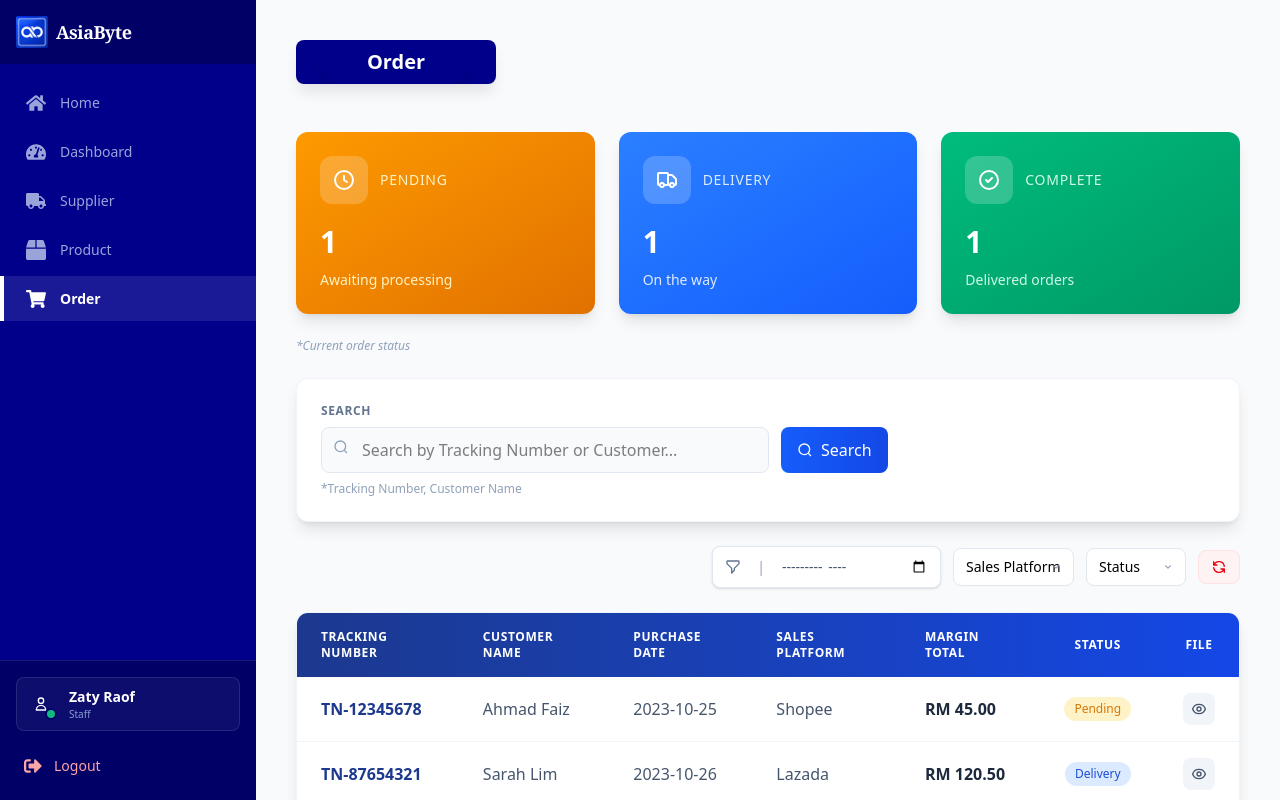
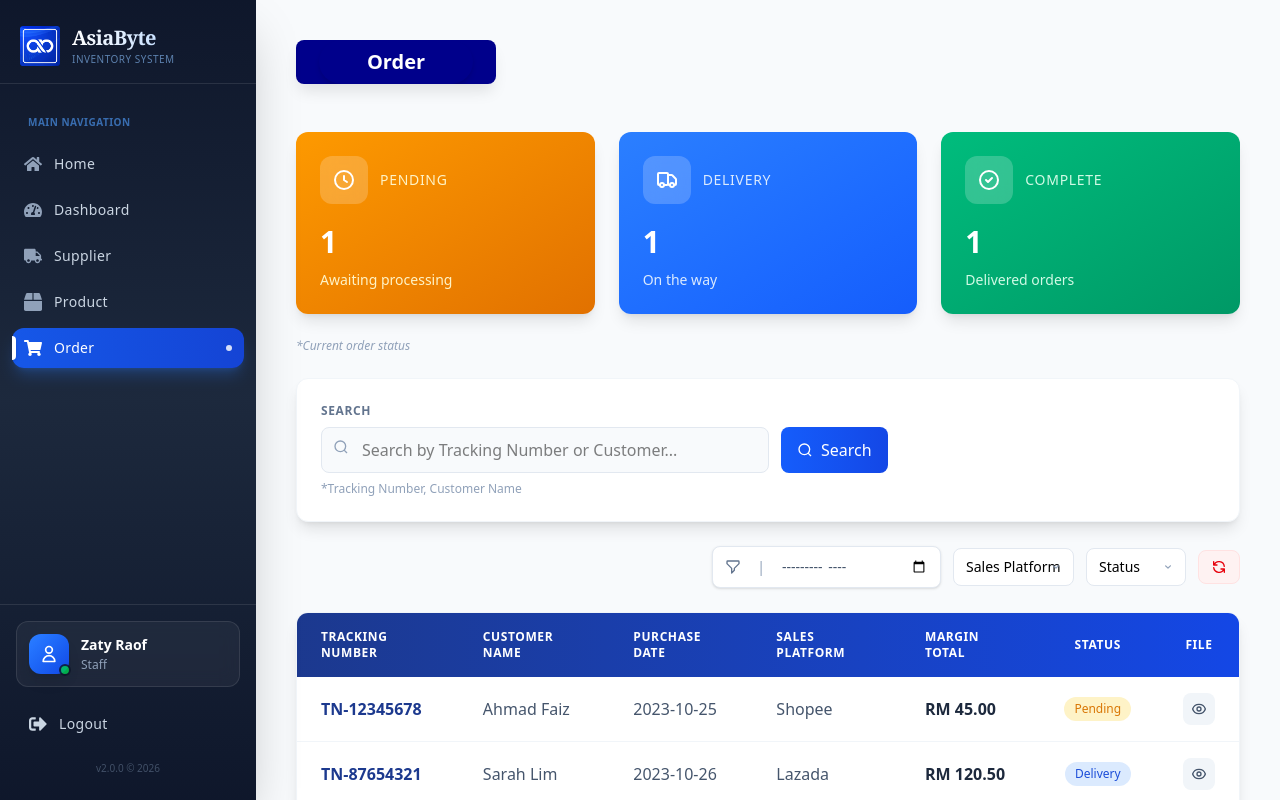
Before and after one commit to AsiabyteTech/System-Development---Inventory-System, a React app in the folder frontend/: page /order in a window 1280 px wide. Shown: the top 800 px of the page. Built offline with nearby package versions, Linux system fonts and the light colour scheme; the HTML template or start-up script is replaced by a standard one.

Commit message:
modified sidebar

```diff
--- a/frontend/src/components/Sidebar.jsx
+++ b/frontend/src/components/Sidebar.jsx
@@ -27,69 +27,139 @@ const Sidebar = () => {
   };
 
   return (
-    <div className="sidebar-container">
+    <div className="fixed left-0 top-0 h-full w-64 bg-gradient-to-b from-slate-900 via-slate-800 to-slate-900 shadow-2xl z-50 flex flex-col">
 
-      {/* Sidebar Header - Updated to match Home header design */}
-      <div className="sidebar-header">
-        <div className="sidebar-header-content group cursor-pointer">
+      {/* Sidebar Header - Modern glass effect */}
+      <div className="px-5 pt-6 pb-4 border-b border-white/10">
+        <div className="flex items-center gap-3 group cursor-pointer" onClick={() => navigate('/')}>
           <div className="relative">
             <img
               src='src/assets/Pictures/Asiabite.png'
               alt='AsiaByte Logo'
-              className='sidebar-logo group-hover:scale-105 transition-transform duration-300'
+              className='w-10 h-10 object-contain transition-all duration-300 group-hover:scale-110 group-hover:rotate-3'
             />
-            <div className="absolute -inset-1 bg-blue-600/20 rounded-xl blur-lg opacity-0 group-hover:opacity-100 transition-opacity duration-300"></div>
+            <div className="absolute -inset-2 bg-blue-500/20 rounded-full blur-xl opacity-0 group-hover:opacity-100 transition-all duration-500"></div>
           </div>
-          <span className="sidebar-brand font-serif text-white">
+          <div className="flex flex-col">
+            <span className="text-xl font-bold font-serif bg-gradient-to-r from-white to-blue-200 bg-clip-text text-transparent tracking-tight">
               AsiaByte
             </span>
+            <span className="text-[10px] text-blue-300/60 tracking-wider uppercase">Inventory System</span>
+          </div>
         </div>
       </div>
 
-      {/* Navigation Content */}
-      <div className="sidebar-nav">
-        <ul className="sidebar-menu">
+      {/* Navigation Content - Improved spacing and visual hierarchy */}
+      <div className="flex-1 overflow-y-auto overflow-x-hidden py-6">
+        <div className="px-4 mb-3">
+          <span className="text-[10px] font-semibold uppercase tracking-wider text-blue-400/60 px-3">
+            Main Navigation
+          </span>
+        </div>
+        <ul className="space-y-1.5 px-3">
           {menuItems.map((item) => (
             <li key={item.name}>
               <NavLink
                 end={item.isParent}
                 to={item.path}
                 className={({ isActive }) =>
-                  `sidebar-link ${isActive ? 'sidebar-link-active' : 'sidebar-link-inactive'}`
+                  `group relative flex items-center gap-3 px-3 py-2.5 rounded-xl transition-all duration-300 ${
+                    isActive
+                      ? 'bg-gradient-to-r from-blue-600/90 to-blue-700/90 text-white shadow-lg shadow-blue-500/25'
+                      : 'text-slate-300 hover:text-white hover:bg-white/10'
+                  }`
                 }
               >
-                <span className="sidebar-icon">{item.icon}</span>
-                <span className="sidebar-link-text">{item.name}</span>
+                {/* Active indicator bar */}
+                {({ isActive }) => (
+                  <>
+                    {isActive && (
+                      <div className="absolute left-0 top-1/2 -translate-y-1/2 w-1 h-6 bg-white rounded-r-full shadow-sm"></div>
+                    )}
+                    <span className={`text-lg transition-transform duration-300 group-hover:scale-110 ${
+                      isActive ? 'text-white' : 'text-slate-400 group-hover:text-white'
+                    }`}>
+                      {item.icon}
+                    </span>
+                    <span className="text-sm font-medium tracking-wide">{item.name}</span>
+
+                    {/* Active badge for current page */}
+                    {isActive && (
+                      <span className="absolute right-3 w-1.5 h-1.5 bg-white rounded-full animate-pulse"></span>
+                    )}
+                  </>
+                )}
               </NavLink>
             </li>
           ))}
         </ul>
       </div>
 
-      {/* Sidebar Footer: Logout Section */}
-      <div className="sidebar-footer">
-        {/* User Profile */}
-        <div className='sidebar-profile'>
-          <div className='sidebar-profile-avatar'>
-            <button className="sidebar-profile-button">
-              <svg className="sidebar-profile-icon" fill="none" stroke="currentColor" viewBox="0 0 24 24">
+      {/* Sidebar Footer - Modern profile & logout section */}
+      <div className="border-t border-white/10 pt-4 pb-6 px-4 mt-auto">
+        {/* User Profile - Enhanced design */}
+        <div className="relative group mb-4">
+          <div className="absolute inset-0 bg-gradient-to-r from-blue-600/10 to-transparent rounded-xl opacity-0 group-hover:opacity-100 transition-opacity duration-300"></div>
+          <div className="relative flex items-center gap-3 p-3 rounded-xl bg-white/5 backdrop-blur-sm border border-white/10 hover:border-white/20 transition-all duration-300">
+            <div className="relative">
+              <div className="w-10 h-10 rounded-xl bg-gradient-to-br from-blue-500 to-blue-700 flex items-center justify-center shadow-lg">
+                <svg className="w-5 h-5 text-white" fill="none" stroke="currentColor" viewBox="0 0 24 24">
                   <path strokeLinecap="round" strokeLinejoin="round" strokeWidth="2" d="M16 7a4 4 0 11-8 0 4 4 0 018 0zM12 14a7 7 0 00-7 7h14a7 7 0 00-7-7z"></path>
                 </svg>
-            </button>
-            <span className='sidebar-profile-status'></span>
+              </div>
+              <span className="absolute -bottom-0.5 -right-0.5 w-3 h-3 bg-green-500 border-2 border-slate-900 rounded-full animate-pulse"></span>
             </div>
 
-          <div className='sidebar-profile-info'>
-            <p className='sidebar-profile-name'>Zaty Raof</p>
-            <p className='sidebar-profile-role'>{formatRole(userRole)}</p>
+            <div className="flex-1 min-w-0">
+              <p className="text-sm font-semibold text-white truncate">Zaty Raof</p>
+              <div className="flex items-center gap-1.5 mt-0.5">
+                <p className="text-xs text-slate-400 truncate">{formatRole(userRole)}</p>
               </div>
             </div>
 
-        <button onClick={handleLogout} className="sidebar-logout-btn">
-          <FaSignOutAlt className="sidebar-logout-icon" />
-          <span className="sidebar-logout-text">Logout</span>
+          </div>
+        </div>
+
+        {/* Logout Button - Enhanced */}
+        <button
+          onClick={handleLogout}
+          className="group relative w-full flex items-center gap-3 px-3 py-2.5 rounded-xl transition-all duration-300 text-slate-300 hover:text-white hover:bg-red-500/20 hover:border-red-500/30 border border-transparent"
+        >
+          <span className="text-lg transition-transform duration-300 group-hover:scale-110 group-hover:rotate-12">
+            <FaSignOutAlt />
+          </span>
+          <span className="text-sm font-medium tracking-wide">Logout</span>
+
+          {/* Hover gradient effect */}
+          <div className="absolute inset-0 rounded-xl bg-gradient-to-r from-red-500/0 via-red-500/0 to-red-500/0 group-hover:from-red-500/5 group-hover:to-red-500/5 transition-all duration-500"></div>
         </button>
+
+        {/* Version info - subtle touch */}
+        <div className="mt-4 text-center">
+          <p className="text-[10px] text-slate-500/60">v2.0.0 © 2026</p>
         </div>
+      </div>
+
+      {/* Custom scrollbar styling */}
+      <style jsx>{`
+        .overflow-y-auto::-webkit-scrollbar {
+          width: 4px;
+        }
+
+        .overflow-y-auto::-webkit-scrollbar-track {
+          background: rgba(255, 255, 255, 0.05);
+          border-radius: 10px;
+        }
+
+        .overflow-y-auto::-webkit-scrollbar-thumb {
+          background: rgba(59, 130, 246, 0.4);
+          border-radius: 10px;
+        }
+
+        .overflow-y-auto::-webkit-scrollbar-thumb:hover {
+          background: rgba(59, 130, 246, 0.6);
+        }
+      `}</style>
     </div>
   );
 };
```
Lines whose indentation alone changed are shown as unchanged.
